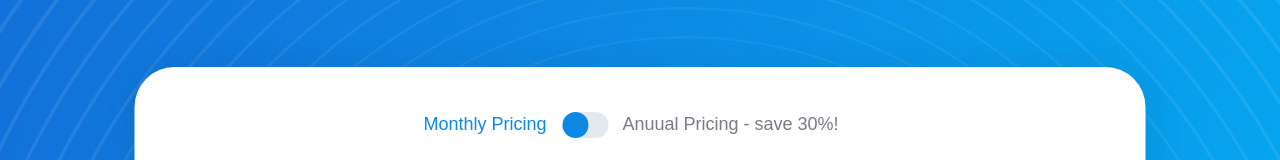
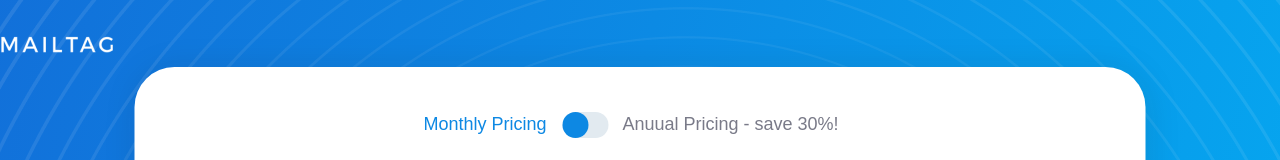
Before and after one commit to zogmwa/pricing-page, a React (Create React App) app: page / in a window 1280 px wide. Shown: the top 160 px of the page. Built offline with nearby package versions, Linux system fonts and the light colour scheme.

Commit message:
Added logo to pricing page

```diff
--- a/src/screens/pricing.jsx
+++ b/src/screens/pricing.jsx
@@ -4,6 +4,7 @@ import Switch from '../components/switch/switch';
 import PricingCard from '../components/pricing-card/pricing-card';
 import PricingTable from '../components/table/table';
 import containerVector from '../assets/bg.png';
+import logo from '../assets/logo.png';
 
 const PricingPageContainer = styled.div`
   position: relative;
@@ -23,6 +24,19 @@ const ImageVector = styled.img`
   top: 0;
   left: 50%;
   width: 1440px;
+`;
+
+const LogoContainer = styled.div`
+  position: absolute;
+  width: 1440px;
+  transform: translate(-50%, 0%);
+  left: 50%;
+`
+
+const Logo = styled.img`
+  position: absolute;
+  top: 32px;
+  left: 50px;
 `;
 
 const PricingContent = styled.div`
@@ -91,6 +105,9 @@ export default function PricingPage() {
     <PricingPageContainer>
       <PricingPageBody>
         <ImageVector src={containerVector} />
+        <LogoContainer>
+          <Logo src={logo} alt="logo" />
+        </LogoContainer>
         <PricingContent>
           <PricingHeader>
             <SwitchLabel>Monthly Pricing</SwitchLabel>
```
Also changed, not shown: src/assets/logo.png (added).
